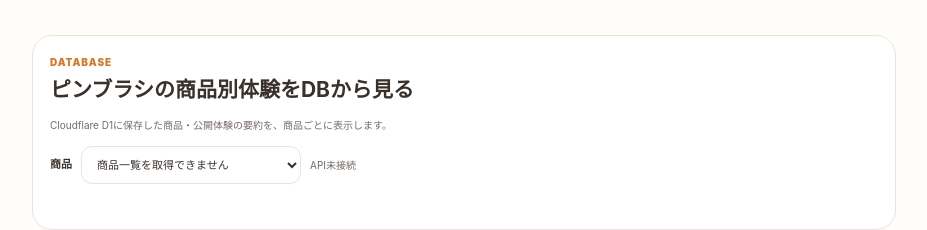
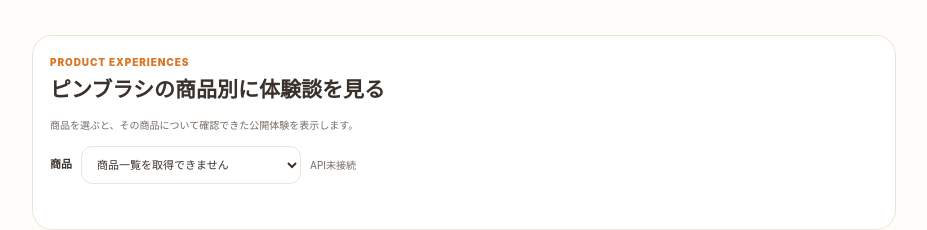
Before and after one commit to Erbse09/inu-taikenki, a website: page public/brush-pin.html in a window 1280 px wide. Shown: the part 2391-2621 px from the top of the page, without its empty margins (176-1103 px from the left). Drawn offline with Linux system fonts and the light colour scheme; no server answers.

Commit message:
Make product experience section reader-friendly in public/brush-pin.html

```diff
--- a/public/brush-pin.html
+++ b/public/brush-pin.html
@@ -106,9 +106,9 @@ table{border-collapse:collapse;width:100%;min-width:730px;font-size:9px}th,td{pa
 <div class="notice"><b>向きやすい：</b>長毛犬、毎日の軽いお手入れ、スリッカーを嫌がりやすい犬。<br/><b>慎重に：</b>強い毛玉、換毛期の大量の下毛をこれだけで処理したい場合。</div></div>
 
 <section class="db-review-browser" data-db-review-browser data-category="brush-pin">
-  <div class="eyebrow">DATABASE</div>
-  <h2>ピンブラシの商品別体験をDBから見る</h2>
-  <p class="db-review-note">Cloudflare D1に保存した商品・公開体験の要約を、商品ごとに表示します。</p>
+  <div class="eyebrow">PRODUCT EXPERIENCES</div>
+  <h2>ピンブラシの商品別に体験談を見る</h2>
+  <p class="db-review-note">商品を選ぶと、その商品について確認できた公開体験を表示します。</p>
   <div class="db-controls">
     <label>商品</label>
     <select data-db-product-select><option value="">読み込み中…</option></select>
```
